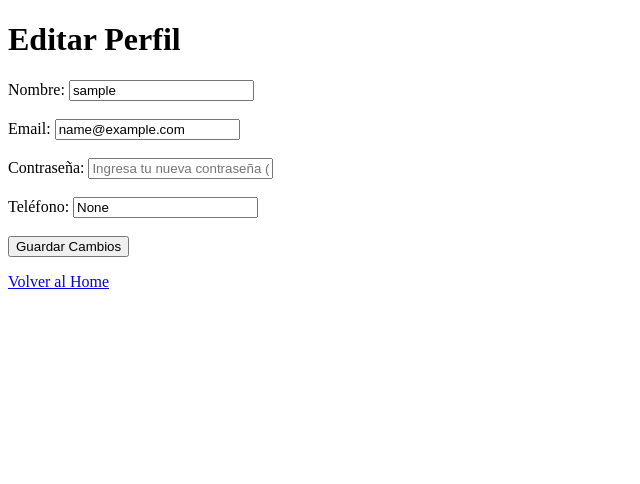
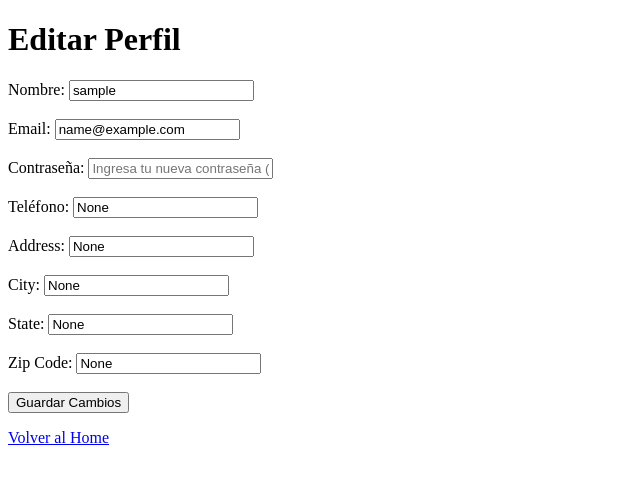
Before and after one commit to mgonzalz/doo_little-italy, a Django app: page /auth/edit-profile/ in a window 1280 px wide. Shown: the top 484 px of the page, without its empty margins (0-640 px from the left). Run offline with Django 4.2, Linux system fonts and the light colour scheme; the visitor is signed in with stand-in values (Sample User, id 1).

Commit message:
nuevos campos de usuario

```diff
--- a/pizzeria/authentication/models.py
+++ b/pizzeria/authentication/models.py
@@ -5,6 +5,10 @@ from django.contrib.auth.models import User # email, password
 class UserProfile(models.Model):
     user = models.OneToOneField(User, on_delete=models.CASCADE, related_name='profile')
     phone_number = models.CharField(max_length=15, blank=True, null=True)
+    address = models.CharField(max_length=200, blank=True, null=True)
+    city = models.CharField(max_length=100, blank=True, null=True)
+    state = models.CharField(max_length=100, blank=True, null=True)
+    zip_code = models.CharField(max_length=10, blank=True, null=True)
 
     def __str__(self):
         return self.user.username
--- a/pizzeria/authentication/serializers.py
+++ b/pizzeria/authentication/serializers.py
@@ -4,7 +4,7 @@ from .models import UserProfile
 class UserProfileSerializer(serializers.ModelSerializer):
     class Meta:
         model = UserProfile
-        fields = ['phone_number']
+        fields = ['phone_number', 'address', 'city', 'state', 'zip_code']
 
 class UserSerializer(serializers.ModelSerializer):
     profile = UserProfileSerializer()
--- a/pizzeria/authentication/templates/authentication/edit_profile.html
+++ b/pizzeria/authentication/templates/authentication/edit_profile.html
@@ -59,6 +59,38 @@
             value="{{ user.profile.phone_number }}"
             placeholder="Ingresa tu número de teléfono">
         <br><br>
+        <label for="address">Address:</label>
+        <input
+            type="text"
+            id="address"
+            name="address"
+            value="{{ user.profile.address }}"
+            placeholder="Ingresa tu dirección">
+        <br><br>
+        <label for="city">City:</label>
+        <input
+            type="text"
+            id="city"
+            name="city"
+            value="{{ user.profile.city }}"
+            placeholder="Ingresa tu ciudad">
+        <br><br>
+        <label for="state">State:</label>
+        <input
+            type="text"
+            id="state"
+            name="state"
+            value="{{ user.profile.state }}"
+            placeholder="Ingresa tu estado">
+        <br><br>
+        <label for="zip_code">Zip Code:</label>
+        <input
+            type="text"
+            id="zip_code"
+            name="zip_code"
+            value="{{ user.profile.zip_code }}"
+            placeholder="Ingresa tu código postal">
+        <br><br>
 
         <button type="submit">Guardar Cambios</button>
     </form>
--- a/pizzeria/authentication/views.py
+++ b/pizzeria/authentication/views.py
@@ -39,6 +39,10 @@ def edit_profile(request):
         email = request.POST.get('email', '').strip()
         password = request.POST.get('password', '').strip()
         phone_number = request.POST.get('phone_number', '').strip()
+        address = request.POST.get('address', '').strip()
+        city = request.POST.get('city', '').strip()
+        state = request.POST.get('state', '').strip()
+        zip_code = request.POST.get('zip_code', '').strip()
 
         # Actualizar datos del usuario.
         user.username = username
@@ -49,6 +53,10 @@ def edit_profile(request):
         user.save()
 
         profile.phone_number = phone_number
+        profile.city = city
+        profile.address = address
+        profile.state = state
+        profile.zip_code = zip_code
         profile.save()
 
         messages.success(request, '¡Tu perfil se ha actualizado correctamente!')
```
Also changed, not shown: pizzeria/authentication/migrations/0002_userprofile_address_userprofile_city_and_more.py (added).
